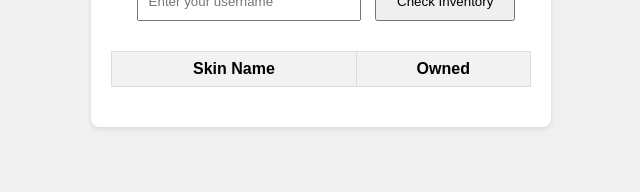
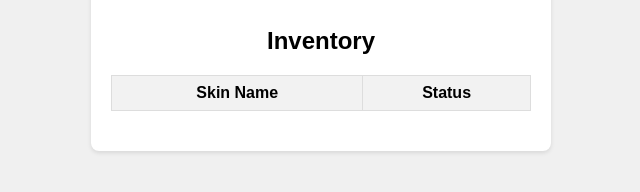
Before and after one commit to TheChillPaw/justforfun, a plain HTML site: page index.html in a window 1280 px wide. Shown: the part 400-592 px from the top of the page, without its empty margins (319-959 px from the left). Drawn offline with Linux system fonts and the light colour scheme.

Commit message:
Update index.html

```diff
--- a/index.html
+++ b/index.html
@@ -10,16 +10,22 @@
     <div class="container">
         <h1>Venge.io Inventory Checker</h1>
         <input type="text" id="username" placeholder="Enter your username">
-        <button onclick="fetchInventory()">Check Inventory</button>
-        <table id="skins-table">
+        <button onclick="checkInventory()">Check Inventory</button>
+
+        <div id="result">
+            <h2>Inventory</h2>
+            <table id="inventoryTable">
                 <thead>
                     <tr>
                         <th>Skin Name</th>
-                    <th>Owned</th>
+                        <th>Status</th>
                     </tr>
                 </thead>
-            <tbody></tbody>
+                <tbody>
+                    <!-- Skins will be dynamically populated here -->
+                </tbody>
             </table>
+        </div>
     </div>
     <script src="script.js"></script>
 </body>
```
Lines whose indentation alone changed are shown as unchanged.
